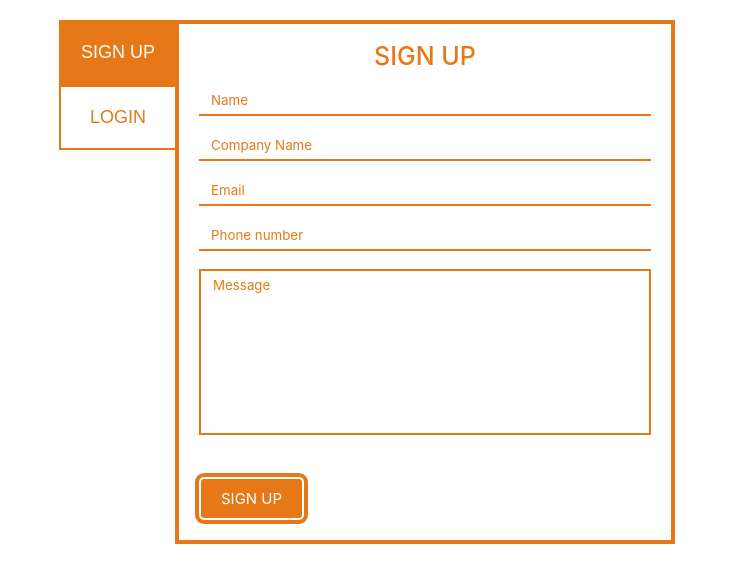
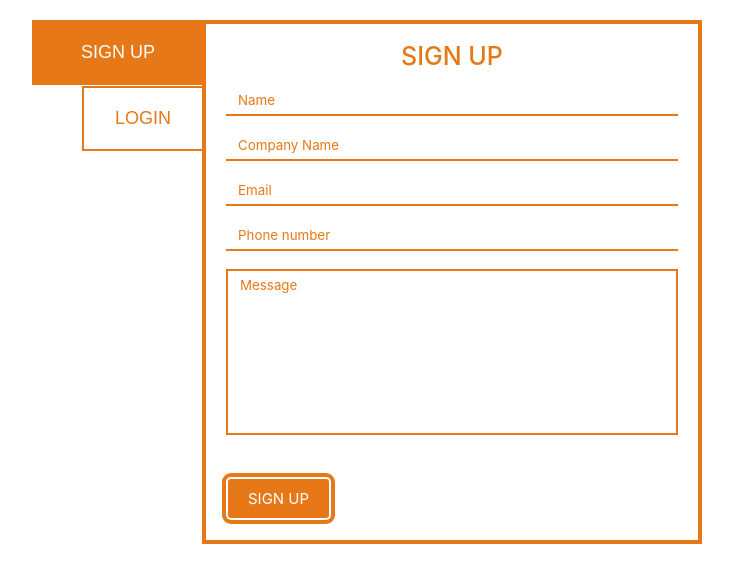
Before and after one commit to lahgomes/refactor_form-login-and-signup, a website built with Parcel: page index.html in a window 1280 px wide. Shown: the whole page, without its empty margins (273-1006 px from the left). Built offline with nearby package versions, Linux system fonts and the light colour scheme.

Commit message:
animation tabs buttons

```diff
--- a/sass/main.scss
+++ b/sass/main.scss
@@ -22,7 +22,10 @@
   display: flex;
 
   @media (min-width: $md) {
+    align-items: flex-end;
     flex-direction: column;
+    min-width: 170px;
+    gap: 0.5px;
   }
 
   &__btn {
@@ -35,7 +38,8 @@
     padding: px-to-rem(20);
     text-transform: uppercase;
     transition: all 0.3s ease;
-    width: 100%;
+    width: 120px;
+    //width: 100%;
 
     @media (max-width: $md) {
       border-bottom: transparent;
@@ -53,7 +57,10 @@
     &.active {
       background-color: $orange;
       color: $white;
-      pointer-events: none;
+      width: 170px;
+      //margin-left: px-to-rem(5);
+      //transform: scale(1, 1);
+      //transform-origin: right;
     }
   }
 }
```
